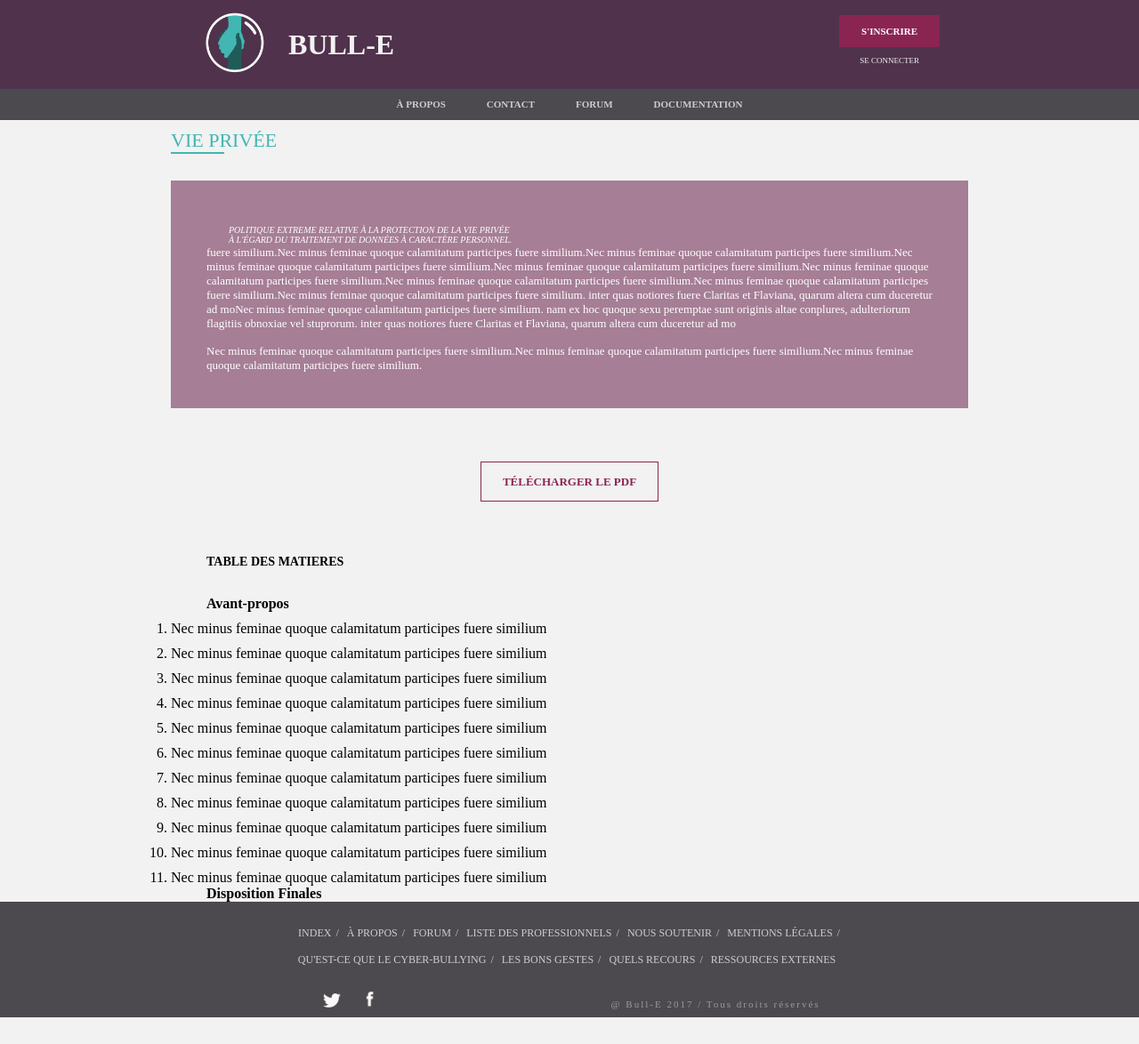
After one commit to jonathanSimonney/transversalProject, a PHP site: template views/both/legal.html.twig in a window 1280 px wide. The commit adds this page. Shown: the whole page at 89% size. Run offline with PHP 8.4, Linux system fonts and the light colour scheme; the template is opened without the code that fills it, so the values that code supplies are empty; some libraries are stand-ins or nearby versions; some web fonts are replaced.

Commit message:
added the legan notice page, with a fake pdf which will have to be replaced.

```diff
--- a/Controller/DefaultController.php
+++ b/Controller/DefaultController.php
@@ -94,6 +94,11 @@ class DefaultController extends BaseController
         $this->simplyShowPage('disconnected/modal/victimSignUp.html.twig');
     }
 
+    public function getLegalNoticePageAction()
+    {
+        $this->simplyShowPage('both/legal.html.twig');
+    }
+
     public function showDocPageAction()
     {
         $article = $_GET['article'] ?? 'what';
--- a/config/config.yml
+++ b/config/config.yml
@@ -7,6 +7,7 @@ routes:
     getSignUpModal:         'Default:showSignUp:disconnected:get'
     getProSignUpModal:      'Default:showProSignUp:disconnected:get'
     getVictimSignUpModal:   'Default:showVictimSignUp:disconnected:get'
+    legalNotice:            'Default:getLegalNoticePage:both:get'
     documentation:          'Default:showDocPage:both:get'
     logout:                 'User:logout:connected:post'
     login:                  'User:login:disconnected:post'
--- /dev/null
+++ b/views/both/legal.html.twig
@@ -0,0 +1,44 @@
+
+{%  extends 'layout.html.twig' %}
+
+{% block content %}
+<div class="containerML">
+    <div class="titleML">
+        <span>vie privée</span>
+        <div class="underLineML"></div>
+    </div>
+    <div class="divML">
+        <div class="divTitle">
+            <span>Politique extreme relative à la protection de la vie privée</span>
+            <br>
+            <span>à l'égard du traitement de données à caractère personnel.</span>
+        </div>
+        <span>fuere similium.Nec minus feminae quoque calamitatum participes fuere similium.Nec minus feminae quoque calamitatum participes fuere similium.Nec minus feminae quoque calamitatum participes fuere similium.Nec minus feminae quoque calamitatum participes fuere similium.Nec minus feminae quoque calamitatum participes fuere similium.Nec minus feminae quoque calamitatum participes fuere similium.Nec minus feminae quoque calamitatum participes fuere similium.Nec minus feminae quoque calamitatum participes fuere similium. inter quas notiores fuere Claritas et Flaviana, quarum altera cum duceretur ad moNec minus feminae quoque calamitatum participes fuere similium. nam ex hoc quoque sexu peremptae sunt originis altae conplures, adulteriorum flagitiis obnoxiae vel stuprorum. inter quas notiores fuere Claritas et Flaviana, quarum altera cum duceretur ad mo</span>
+        <div class="divTitle2">Nec minus feminae quoque calamitatum participes fuere similium.Nec minus feminae quoque calamitatum participes fuere similium.Nec minus feminae quoque calamitatum participes fuere similium.</div>
+    </div>
+    <div class="buttonML">
+        <a href="web/download/legal.pdf" download="web/download/legal.pdf">
+            <input type="submit" value="télécharger le pdf">
+        </a>
+        <!--TODO-->
+    </div>
+    <div class="tableML">
+        <h1>table des matieres</h1>
+        <span>Avant-propos</span>
+        <ol>
+            <li>Nec minus feminae quoque calamitatum participes fuere similium</li>
+            <li>Nec minus feminae quoque calamitatum participes fuere similium</li>
+            <li>Nec minus feminae quoque calamitatum participes fuere similium</li>
+            <li>Nec minus feminae quoque calamitatum participes fuere similium</li>
+            <li>Nec minus feminae quoque calamitatum participes fuere similium</li>
+            <li>Nec minus feminae quoque calamitatum participes fuere similium</li>
+            <li>Nec minus feminae quoque calamitatum participes fuere similium</li>
+            <li>Nec minus feminae quoque calamitatum participes fuere similium</li>
+            <li>Nec minus feminae quoque calamitatum participes fuere similium</li>
+            <li>Nec minus feminae quoque calamitatum participes fuere similium</li>
+            <li>Nec minus feminae quoque calamitatum participes fuere similium</li>
+        </ol>
+        <span>Disposition Finales</span>
+    </div>
+</div>
+{% endblock %}
--- a/views/layout.html.twig
+++ b/views/layout.html.twig
@@ -26,7 +26,7 @@
                 <li><a href="?action=forum">forum</a></li>
                 <li><a href="proList.html">liste des professionnels</a></li>
                 <li><a href="#">nous soutenir</a></li>
-                <li><a href="ML.html">mentions légales</a></li>
+                <li><a href="?action=legalNotice">mentions légales</a></li>
                 <li><a href="?action=documentation&article=what">qu'est-ce que le cyber-bullying</a></li>
                 <li><a href="?action=documentation&article=gesture">les bons gestes</a></li>
                 <li><a href="?action=documentation&article=who">quels recours</a></li>
```
Also changed, not shown: 1 other file.
